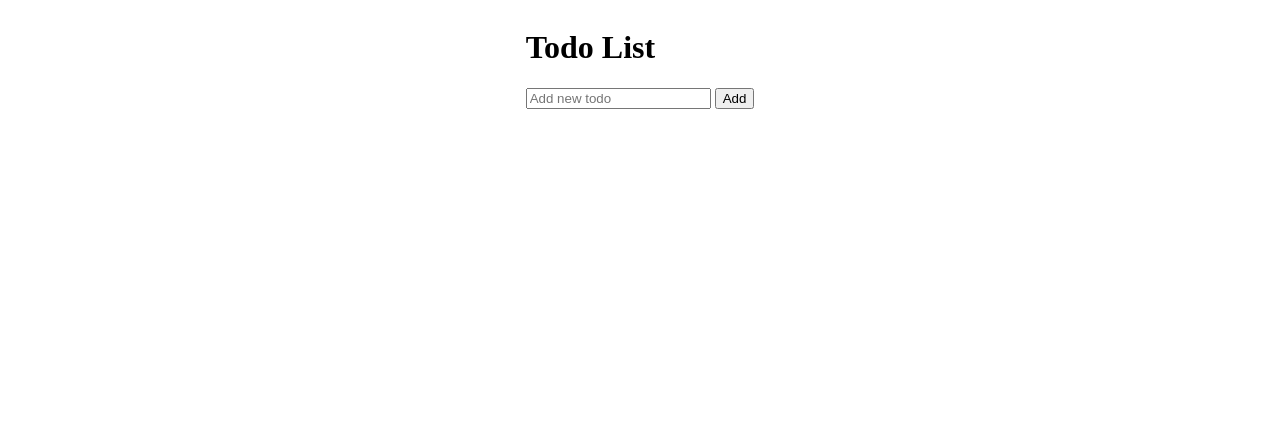
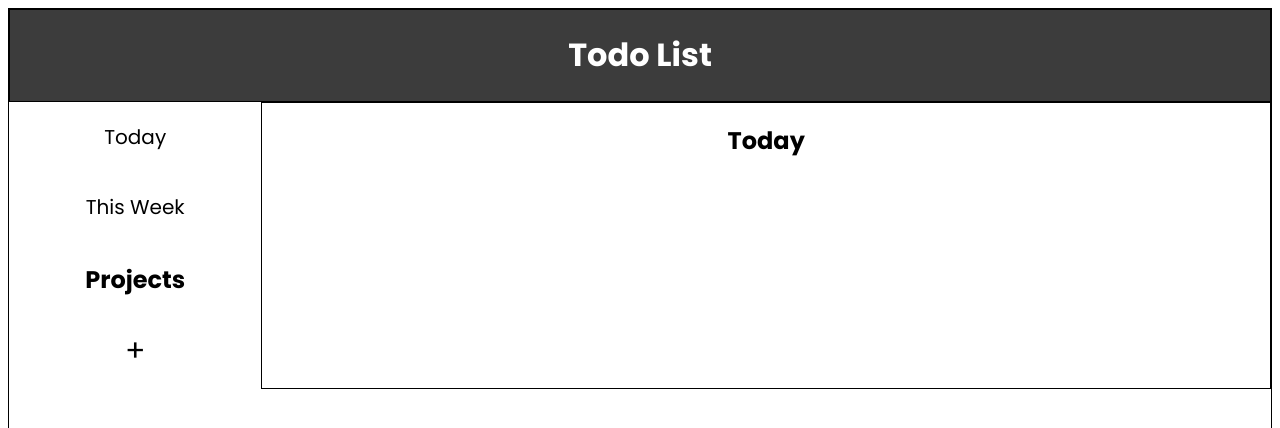
Before and after one commit to safarzadehsbeengood/todo-list, a website built with webpack: page src/index.html in a window 1280 px wide. Shown: the top 428 px of the page. Built offline with nearby package versions, Linux system fonts and the light colour scheme.

Commit message:
layout fixes

```diff
--- a/src/index.html
+++ b/src/index.html
@@ -7,14 +7,25 @@
 </head>
 <body>
     <div class="container">
-        <h1>Todo List</h1>
-        <form id="todo-form">
-            <input type="text" id="todo-input" placeholder="Add new todo">
-            <button type="submit">Add</button>
-        </form>
-        <ul id="todo-list">
-            <!-- todo items go here -->
-        </ul>
+        <header class="header">
+            <h1 class="title">Todo List</h1>
+        </header>
+        <div class="pg-container">
+            <div class="sidebar">
+                <button class="today">Today</button>
+                <button class="this-week">This Week</button>
+                <div class="projects">
+                    <h2 class="project-title">
+                        Projects
+                    </h2>
+                    <button class="add-btn" style="font-size: 30px; width: 100%;">+</button>
+                </div>
+            </div>
+            <div class="task-page">
+                <h2 class="curr-proj-name">Today</h2>
+                <div class="tasks-container"></div>
+            </div>
+        </div>
     </div>
 </body>
 </html>
--- a/src/index.js
+++ b/src/index.js
@@ -1 +1,9 @@
 import './styles.css';
+import Task from './modules/task';
+import Project from './modules/project';
+import UI from './modules/ui';
+import List from './modules/list';
+
+let tasks = [];
+
+tasks.push(Task())
--- a/src/modules/list.js
+++ b/src/modules/list.js
@@ -1,2 +1,36 @@
 import Task from './task';
 import Project from './project'
+
+function List() {
+    this.projects = [];
+    this.projects.push(Project("Today"));
+    this.projects.push(Project("This Week"));
+
+    const setProjects = function(projects) {
+        this.projects = projects;
+    };
+
+    const getProjects = () => this.projects;
+
+    const getProject = function(name) {
+        return this.projects.find((project) => project.getName() === name);
+    };
+
+    const contains = function(name) {
+        return this.projects.some((project) => project.getName() === name);
+    };
+
+    const addProject = function(newProject) {
+        if (this.projects.find((project) => project.name === newProject.name)) {
+            return
+        }
+        this.projects.push(newProject);
+    }
+
+    const removeProject = function(name) {
+        const toDelete = this.projects.find((project) => project.getName() === name);
+        this.projects.splice(this.projects.indexOf(toDelete), 1);
+    }
+
+
+}
--- a/src/modules/project.js
+++ b/src/modules/project.js
@@ -49,6 +49,7 @@ export default function Project(name) {
     };
 
     return {
+        name,
         setName,
         getName,
         setTasks,
--- a/src/styles.css
+++ b/src/styles.css
@@ -1,4 +1,78 @@
+@import url('https://fonts.googleapis.com/css2?family=Poppins:ital,wght@0,100;0,200;0,300;0,400;0,500;0,600;0,700;0,800;0,900;1,100;1,200;1,300;1,400;1,500;1,600;1,700;1,800;1,900&display=swap');
+
 body {
     display: flex;
     justify-content: center;
+    border: 1px solid;
+    background: var(--main);
+    font-family: "Poppins", monospace;
+    height: 98vh;
 }
+
+button {
+    font-family: "Poppins", monospace;
+}
+
+button:hover {
+    cursor: pointer;
+}
+
+:root {
+    --main: white;
+    --btn-hover: rgba(219, 219, 219, 0.5);
+    --header: rgb(60, 60, 60);
+}
+
+.container {
+    width: 100%;
+    margin: 0;
+    height: 100%;
+    /* border: 1px solid green; */
+}
+
+.header {
+    display: flex;
+    justify-content: center;
+    border: 1px solid black;
+    background: var(--header);
+    color: white;
+}
+
+.pg-container {
+    display: grid;
+    grid-template-columns: 1fr 4fr;
+    justify-content: center;
+    /* align-items: center; */
+    width: 100%;
+}
+
+.sidebar, .projects {
+    display: flex;
+    flex-direction: column;
+    width: 100%;
+    /* justify-content: center; */
+    align-items: center;
+    /* width: 500px;    */
+    /* border: 1px solid; */
+}
+
+.sidebar button, .projects button {
+    width: 100%;
+    background: none;
+    border: none;
+    height: 70px;
+    font-size: 20px;
+}
+
+.sidebar button:hover {
+    background: var(--btn-hover);
+}
+
+.task-page {
+    display: flex;
+    flex-direction: column;
+    /* justify-content: center; */
+    border: 1px solid;
+    height: 100%;
+    align-items: center;
+}
```
